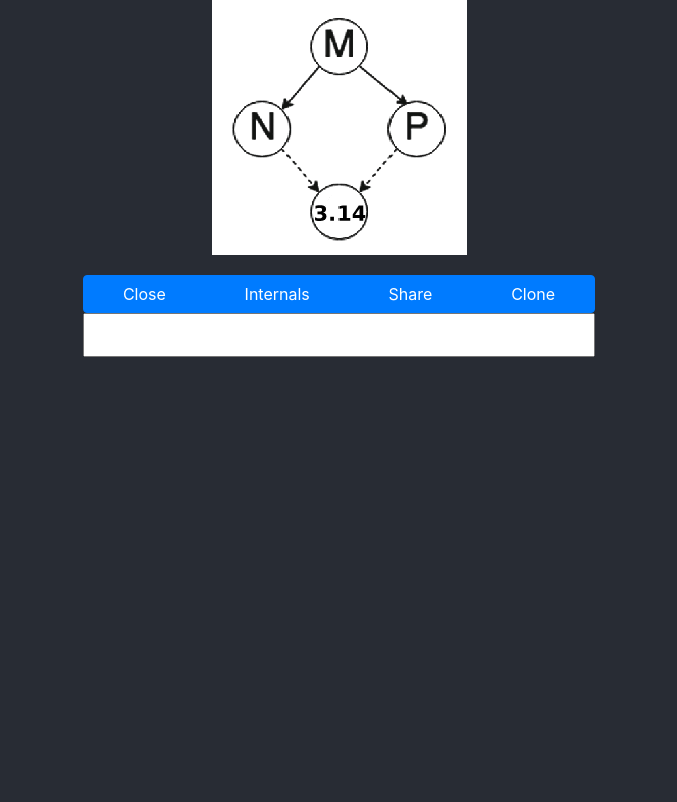
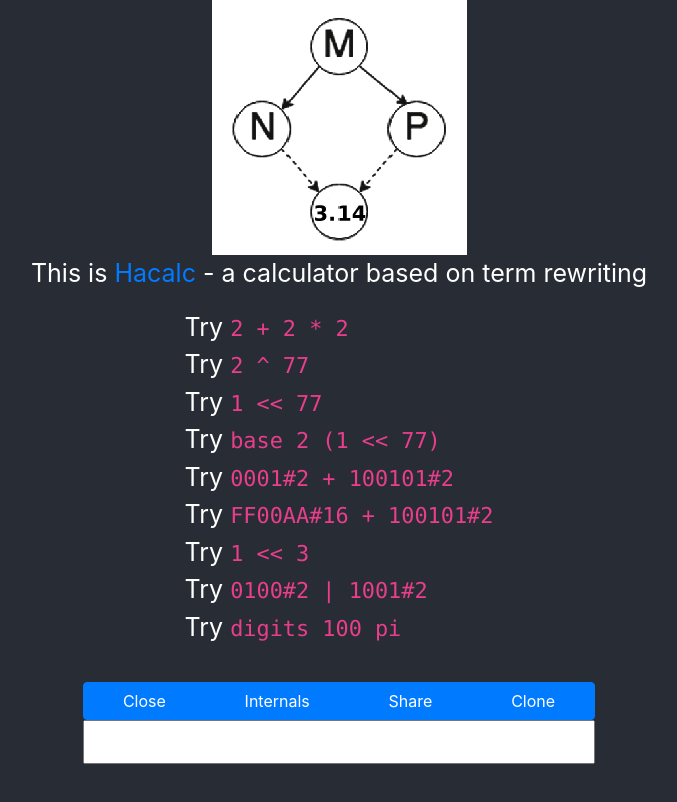
Before and after one commit to Donaim/hacalc-web, a React (Create React App) app in the folder react-app/: page / in a window 1280 px wide. Shown: the top 802 px of the page, without its empty margins (301-978 px from the left). Built offline with nearby package versions, Linux system fonts and the light colour scheme.

Commit message:
Intro: add description and examples

```diff
--- a/react-app/src/Intro.js
+++ b/react-app/src/Intro.js
@@ -27,11 +27,28 @@
         this.mounted = true;
     }
 
+    examples = [
+        "2 + 2 * 2",
+        "2 ^ 77",
+        "1 << 77",
+        "base 2 (1 << 77)",
+        "0001#2 + 100101#2",
+        "FF00AA#16 + 100101#2",
+        "1 << 3",
+        "0100#2 | 1001#2",
+        "digits 100 pi",
+    ];
+    mapped = this.examples.map(w => <React.Fragment key={w}> Try <code> {w} </code> <br></br> </React.Fragment>);
+
     render() {
         if (this.state.hidden) {
             return null;
         } else {
-            return (<img src={"logo255.png"} alt="Logo" />);
+            return (<React.Fragment>
+                        <img src={"logo255.png"} alt="Logo" />
+                        <p> This is <a href="https://github.com/Donaim/hacalc" >Hacalc</a> - a calculator based on term rewriting </p>
+                        <p> {this.mapped} </p>
+                    </React.Fragment>);
         }
     }
 }
```
